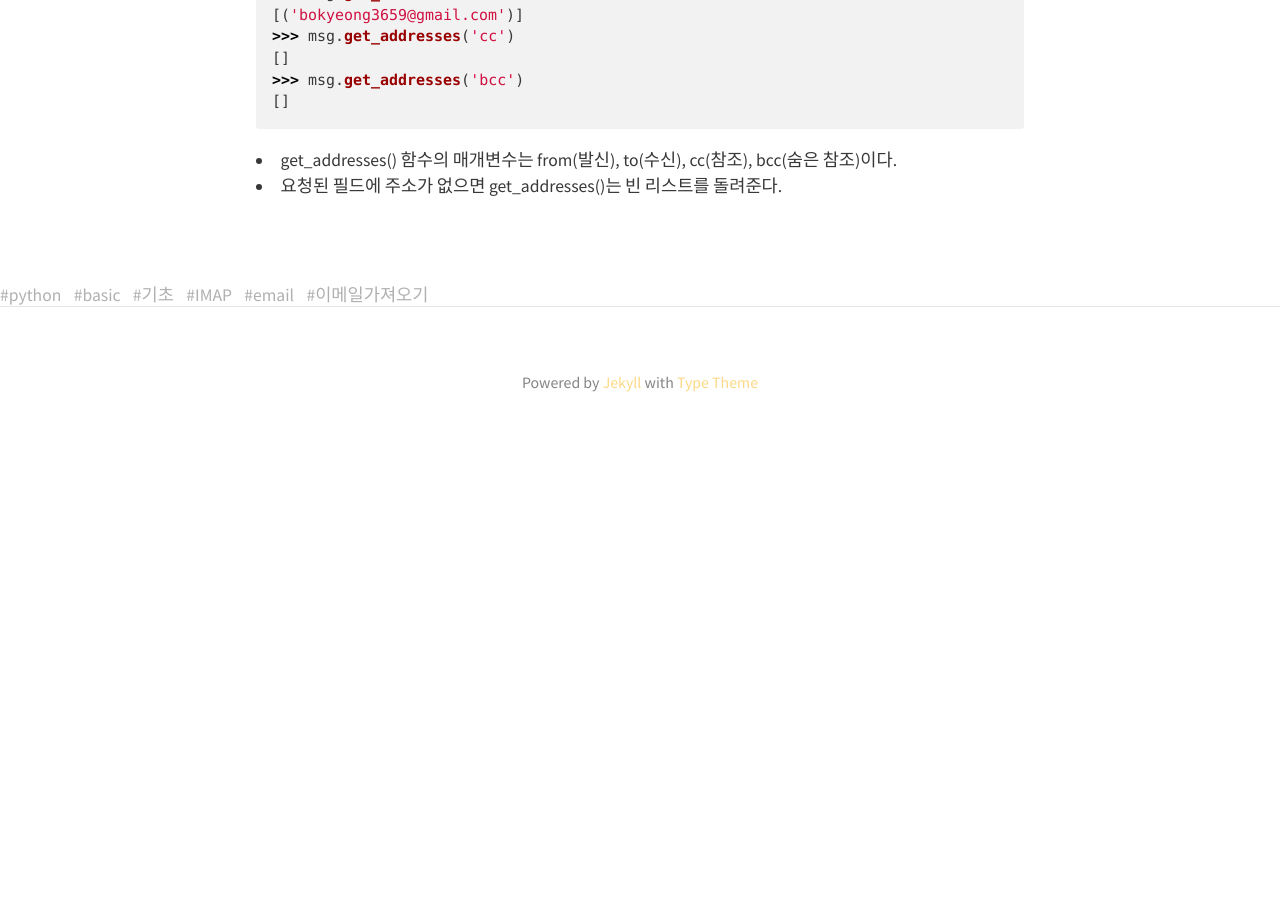
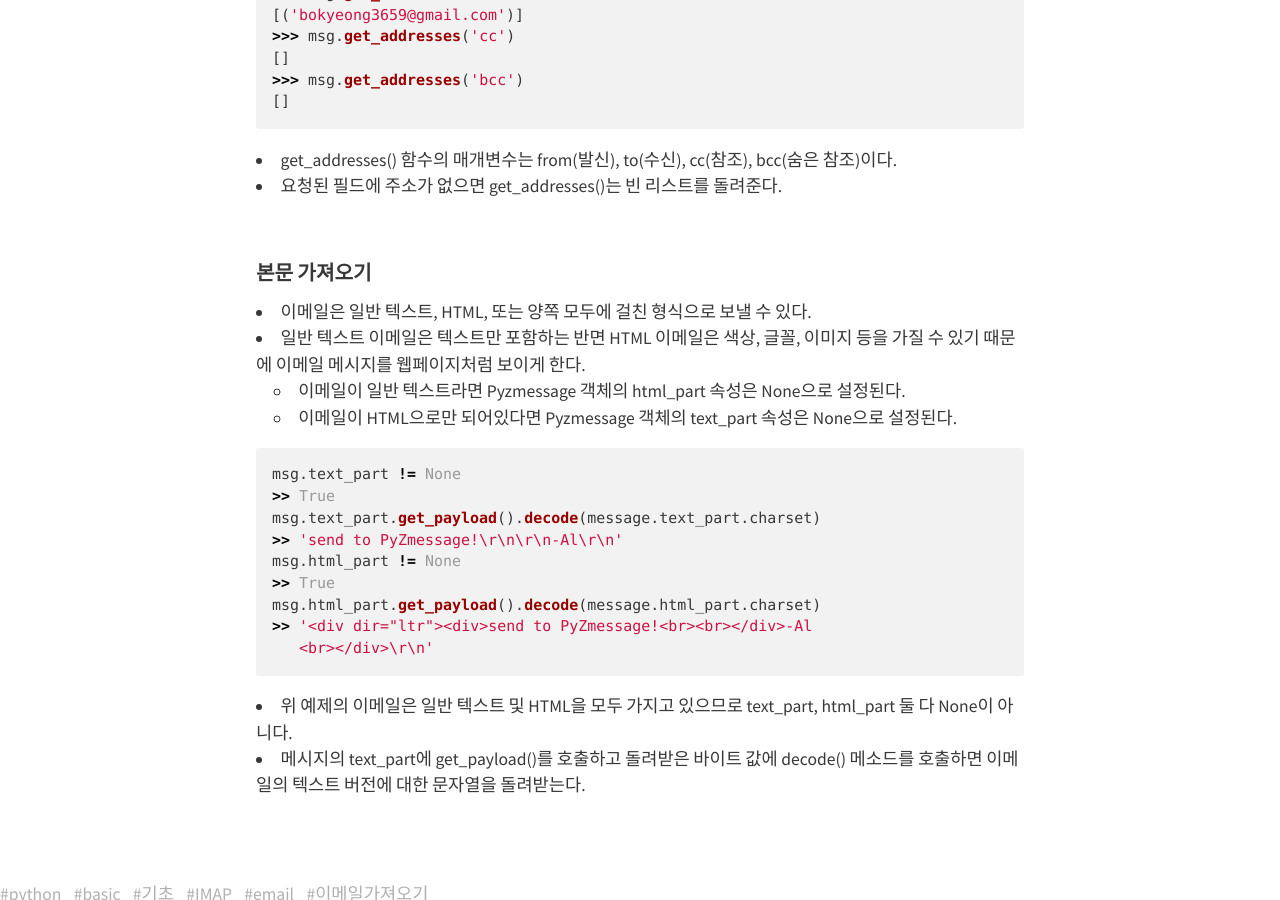
Before and after one commit to BoKyeong-Kim/BoKyeong-Kim.github.io, a Jekyll site: the page built from _posts/Python-Basic/2020-07-27-python-basic(5).md, in a window 1280 px wide and 900 px high, scrolled down 5014 px. Built offline with Jekyll 4.4.1, drawn with Linux system fonts in a browser that asks for light colours; nearby versions of some CDN libraries; before the commit the page ends 5473 px from its top, so only the background shows below that.

Commit message:
python basic : python IMAP - send email(5)

````diff
--- a/_posts/Python-Basic/2020-07-27-python-basic(5).md
+++ b/_posts/Python-Basic/2020-07-27-python-basic(5).md
@@ -192,3 +192,26 @@ msg = pyzmail.Pyzmessage.factory(raw_msg[6]['BODY[]'])
 
 - get_addresses() 함수의 매개변수는 from(발신), to(수신), cc(참조), bcc(숨은 참조)이다.
 - 요청된 필드에 주소가 없으면 get_addresses()는 빈 리스트를 돌려준다.
+
+<br>
+
+#### 본문 가져오기
+- 이메일은 일반 텍스트, HTML, 또는 양쪽 모두에 걸친 형식으로 보낼 수 있다.
+- 일반 텍스트 이메일은 텍스트만 포함하는 반면 HTML 이메일은 색상, 글꼴, 이미지 등을 가질 수 있기 때문에 이메일 메시지를 웹페이지처럼 보이게 한다.
+    - 이메일이 일반 텍스트라면 Pyzmessage 객체의 html_part 속성은 None으로 설정된다.
+    - 이메일이 HTML으로만 되어있다면 Pyzmessage 객체의 text_part 속성은 None으로 설정된다.
+
+```python
+msg.text_part != None
+>> True
+msg.text_part.get_payload().decode(message.text_part.charset)
+>> 'send to PyZmessage!\r\n\r\n-Al\r\n'
+msg.html_part != None
+>> True
+msg.html_part.get_payload().decode(message.html_part.charset)
+>> '<div dir="ltr"><div>send to PyZmessage!<br><br></div>-Al
+   <br></div>\r\n'
+```
+
+- 위 예제의 이메일은 일반 텍스트 및 HTML을 모두 가지고 있으므로 text_part, html_part 둘 다 None이 아니다.
+- 메시지의 text_part에 get_payload()를 호출하고 돌려받은 바이트 값에 decode() 메소드를 호출하면 이메일의 텍스트 버전에 대한 문자열을 돌려받는다.
````
